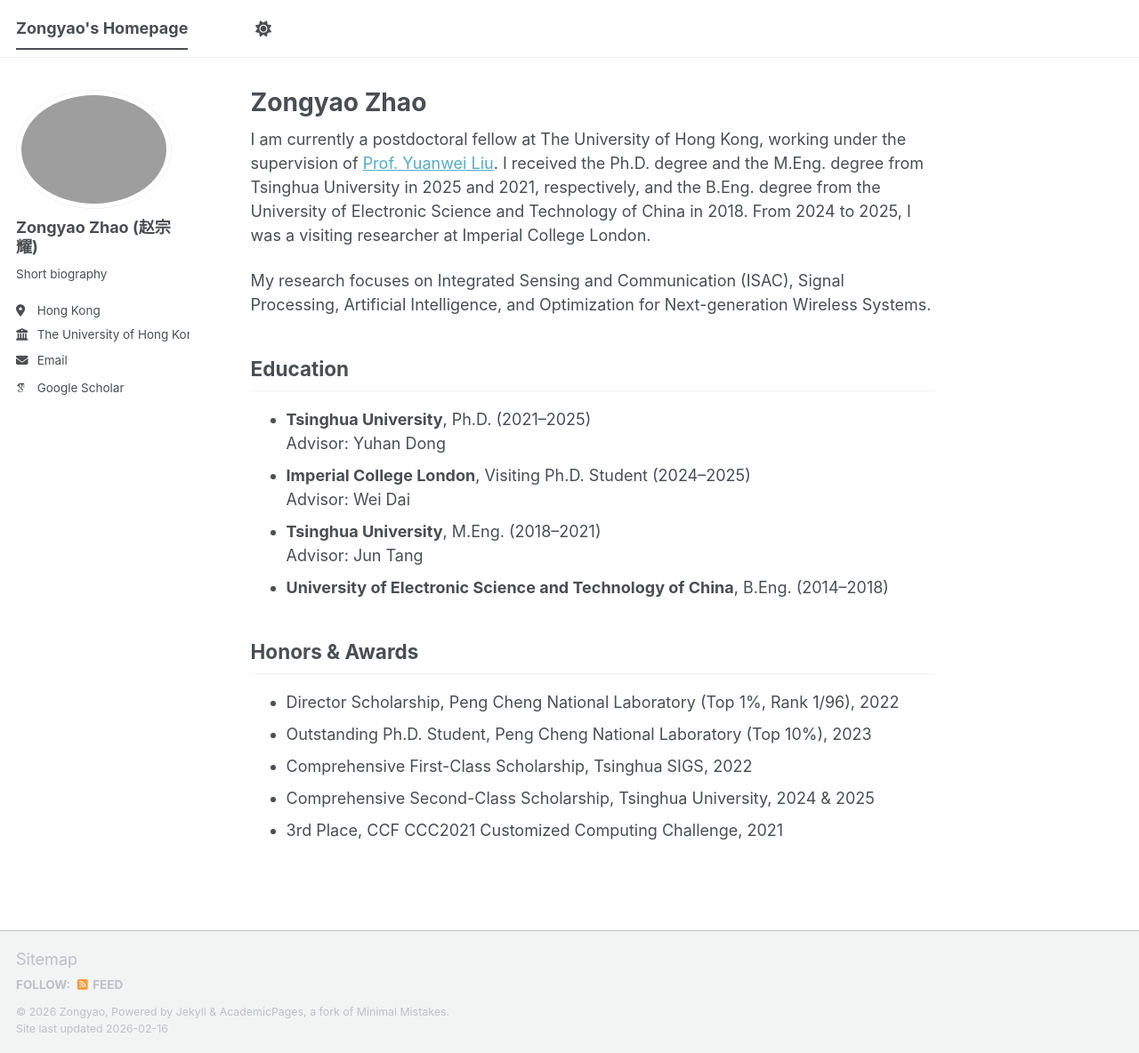
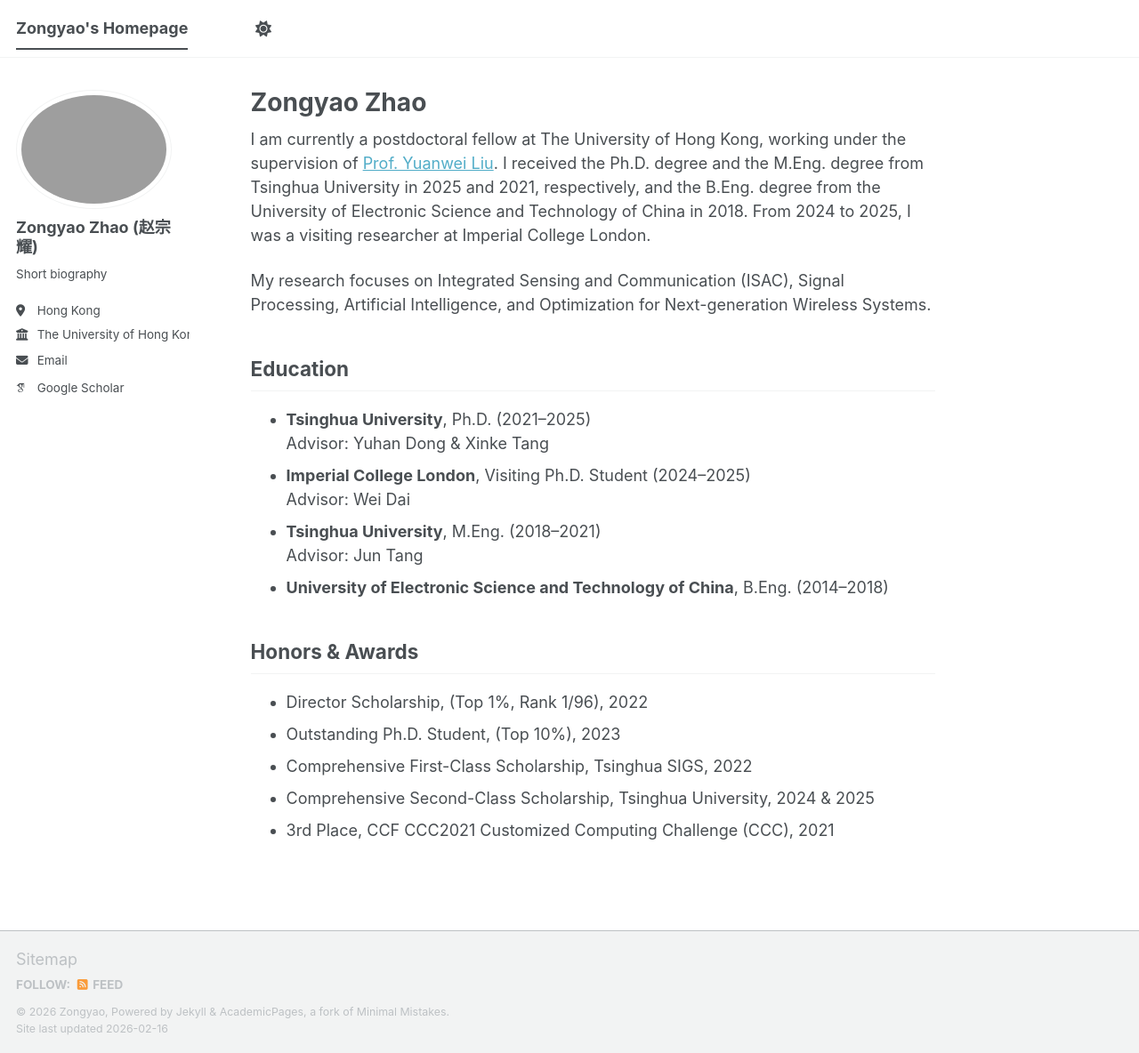
Before and after one commit to ZongyaoZhao/ZongyaoZhao.github.io, a Jekyll site: the page built from _pages/about.md, in a window 1280 px wide and 1184 px high. Shown: the whole window at 89% size. Built offline with Jekyll 4.4.1, drawn with Linux system fonts in a browser that asks for light colours; some web fonts are replaced; a script bundle is joined from its source files by our own code; library files that are not in the unit come from our copies.

Commit message:
更新 about.md

```diff
--- a/_pages/about.md
+++ b/_pages/about.md
@@ -12,7 +12,7 @@
 
 ## Education
 - **Tsinghua University**, Ph.D. (2021–2025)
-  Advisor: Yuhan Dong
+  Advisor: Yuhan Dong & Xinke Tang
 - **Imperial College London**, Visiting Ph.D. Student (2024–2025)
   Advisor: Wei Dai
 - **Tsinghua University**, M.Eng. (2018–2021)
@@ -20,8 +20,8 @@
 - **University of Electronic Science and Technology of China**, B.Eng. (2014–2018)
 
 ## Honors & Awards
-- Director Scholarship, Peng Cheng National Laboratory (Top 1%, Rank 1/96), 2022
-- Outstanding Ph.D. Student, Peng Cheng National Laboratory (Top 10%), 2023
+- Director Scholarship, (Top 1%, Rank 1/96), 2022
+- Outstanding Ph.D. Student, (Top 10%), 2023
 - Comprehensive First-Class Scholarship, Tsinghua SIGS, 2022
 - Comprehensive Second-Class Scholarship, Tsinghua University, 2024 & 2025
-- 3rd Place, CCF CCC2021 Customized Computing Challenge, 2021
+- 3rd Place, CCF CCC2021 Customized Computing Challenge (CCC), 2021
```
